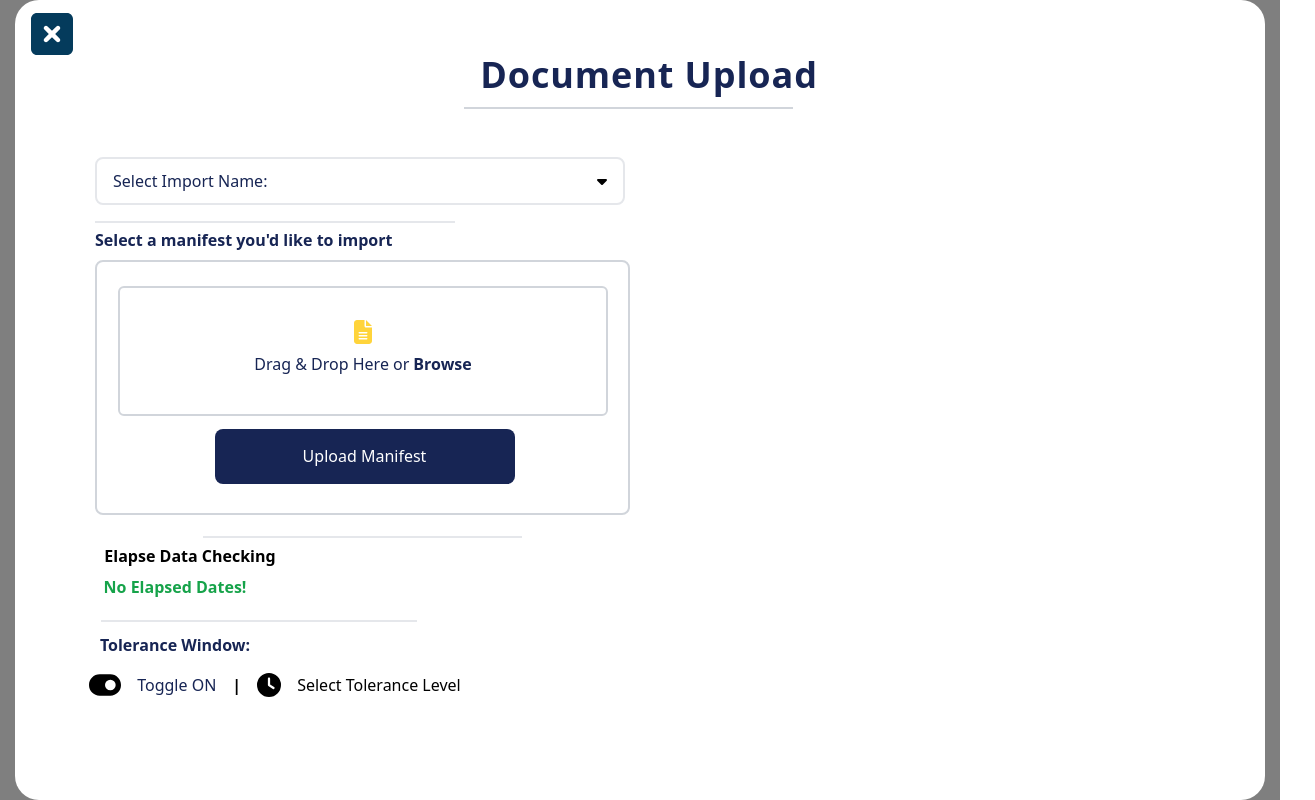
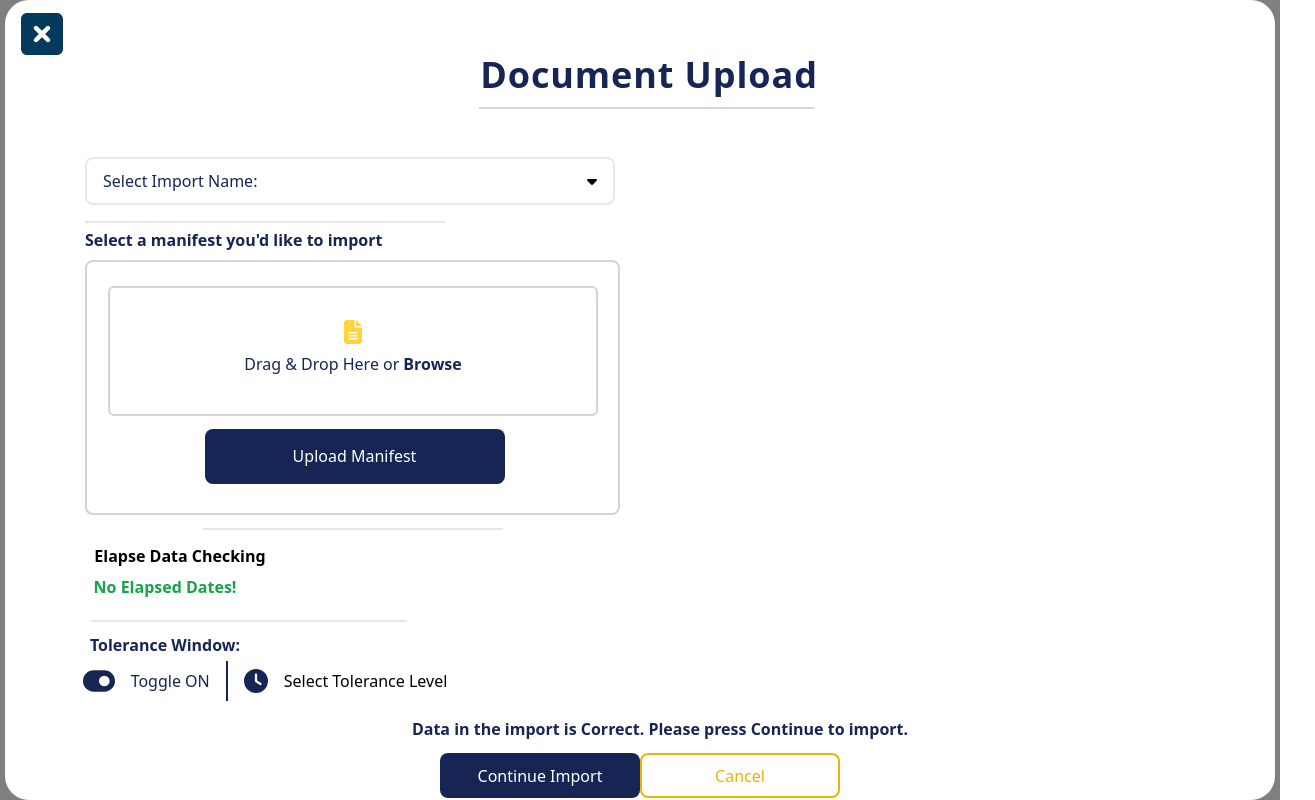
Before and after one commit to ChristianDarlington/skyhop, a React (Create React App) app: page / in a window 1280 px wide. Shown: the whole page, 1315 px wide, since content can reach past the window. Built offline with nearby package versions, Linux system fonts and the light colour scheme.

Commit message:
added buttons at the bottom

```diff
--- a/src/App.jsx
+++ b/src/App.jsx
@@ -8,6 +8,7 @@ import Tolerance from './Components/Left /Tolerance';
 
 import Questions from './Components/Right/Questions';
 import TestingCenter from './Components/Right/TestingCenter';
+import Import from './Components/Left /Import';
 
 
 
@@ -16,12 +17,13 @@ function App() {
     <div className='flex justify-center items-center h-screen'>
       {/* Overlay */}
       <div className=" bg-black/50 absolute top-0 left-0 right-0 bottom-0" />
-       <div className='w-[1250px] h-[800px] bg-white z-0 rounded-3xl'>
+       <div className='w-[1270px] h-[800px] bg-white z-0 rounded-3xl'>
       <Header />
       <Dropdown />
       <Upload />
       <Elapsed />
       <Tolerance />
+      <Import />
       <Questions />
       <TestingCenter />
        </div>
--- a/src/Components/Header.jsx
+++ b/src/Components/Header.jsx
@@ -14,7 +14,7 @@ const Header = () => {
      <div className='w-full'>
       <h1 className='font-bold text-4xl text-center flex-grow pr-14 tracking-wide text-blue-950 '>Document Upload</h1>
       <div className='mt-3'>
-      <hr className='border-[1px] border-gray-300 w-[28%] ml-[375px] mb-4'/>
+      <hr className='border-[1px] border-gray-300 w-[28%] ml-[400px] mb-4'/>
       </div>
      </div>
     </div>
--- /dev/null
+++ b/src/Components/Left /Import.jsx
@@ -0,0 +1,17 @@
+import React from 'react'
+
+const Import = () => {
+  return (
+    <>
+    <div className='flex justify-center items-center h-12 w-[1310px]'>
+      <p className='font-extrabold text-blue-950'>Data in the import is Correct. Please press Continue to import.</p>
+    </div>
+      <div className='flex justify-center'>
+        <button className='bg-blue-950 text-white p-2 rounded-lg w-[200px] h-[45px]'>Continue Import</button>
+        <button className=' text-yellow-500 p-2 rounded-lg w-[200px] h-[45px] border-yellow-500 border-2'>Cancel</button>
+      </div>
+    </>
+  )
+}
+
+export default Import
--- a/src/Components/Left /Tolerance.jsx
+++ b/src/Components/Left /Tolerance.jsx
@@ -5,14 +5,14 @@ import { faToggleOn, faClock } from '@fortawesome/free-solid-svg-icons'
 const Tolerance = () => {
   return (
     <>
-    <div className='flex justify-center items-end w-[320px]'>
+    <div className='flex justify-center items-end w-[320px] '>
      <p className='font-bold text-blue-950'>Tolerance Window:</p>
     </div>
-     <div className='flex justify-center items-center w-[520px]'>
-     <FontAwesomeIcon icon={faToggleOn} className='size-8'/>
+     <div className='flex justify-center items-center w-[520px] h-12'>
+     <FontAwesomeIcon icon={faToggleOn} className='size-8 text-blue-950'/>
       <p className='text-blue-950 p-4'>Toggle ON</p>
-      <h1 className=' font-bold'>|</h1>
-     <FontAwesomeIcon icon={faClock} className='size-6 p-4'/>
+      <div className='border-r-2 border-blue-950  h-[40px]'></div>
+     <FontAwesomeIcon icon={faClock} className='size-6 p-4 text-blue-950'/>
      <p>Select Tolerance Level</p>
      </div>
     </>
--- a/src/Components/Left /Upload.jsx
+++ b/src/Components/Left /Upload.jsx
@@ -22,7 +22,7 @@ const Upload = () => {
       <button className='bg-blue-950 text-white p-2 rounded-lg w-[300px] h-[55px]'>Upload Manifest</button>
       </div>
       <div className='flex justify-center items-center mt-6'>
-      <hr className='w-[60%] m-10 border-[1px]'/>
+      <hr className='w-[300px] m-8 border-[1px]'/>
       </div>
      </div>
     </>
```
